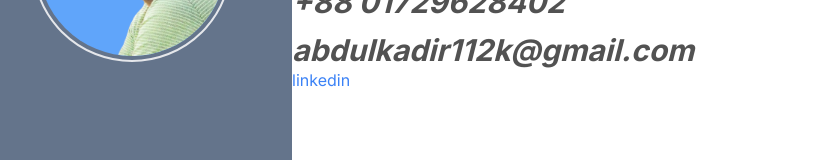
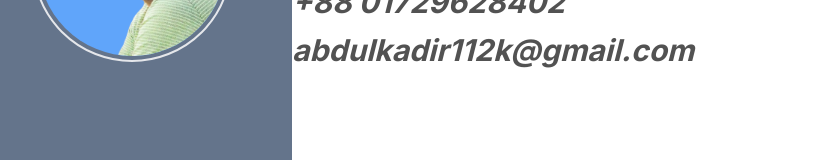
Before and after one commit to abdulKadir112/Abduk-Kadir1, a Next.js app: page /contact in a window 1280 px wide. Shown: the part 228-388 px from the top of the page, without its empty margins (28-867 px from the left). Built offline with nearby package versions, Linux system fonts and the light colour scheme.

Commit message:
file updeated

```diff
--- a/app/components/ContactPage.jsx
+++ b/app/components/ContactPage.jsx
@@ -1,4 +1,3 @@
-import React from 'react'
 import Container from '../layer/Container'
 import BreadCambe from '../layer/BreadCambe'
 
@@ -16,7 +15,7 @@ const ContactPage = () => {
                         <a href="mailto:abdulkadir112k@gmail.com" className='font-semibold italic text-3xl text-[#525252]'>abdulkadir112k@gmail.com</a>
                     </div>
                     <div>
-                        <a href="https://www.linkedin.com/in/abdulkadir112k/" className="hover:scale-110 duration-300 text-blue-500">linkedin</a>
+                        {/* <a href="https://www.linkedin.com/in/abdulkadir112k/" className="hover:scale-110 duration-300 text-blue-500">linkedin</a> */}
                     </div>
                 </div>
             </Container>
--- a/app/components/Navbar.jsx
+++ b/app/components/Navbar.jsx
@@ -9,7 +9,7 @@ import { GrServices } from "react-icons/gr";
 import { MdOutlineWorkOutline } from "react-icons/md";
 import { ImBlog } from "react-icons/im";
 import { RiContactsBook3Line } from "react-icons/ri";
-import Profile from './Profile'
+import Profile from './profile.jsx'
 
 
 const Navbar = () => {
--- a/app/components/profile.jsx
+++ b/app/components/profile.jsx
@@ -10,7 +10,7 @@ import { FaHtml5 } from "react-icons/fa";
 import { SiNextdotjs } from "react-icons/si";
 
 
-const Card = () => {
+const Profile = () => {
   return (
     <div className="relative group">
       <div className="profileCard_container relative p-10 border-2 border-dashed border-transparent rounded-full border-spacing-4 hover:border-gray-400/50">
@@ -63,4 +63,4 @@ const Card = () => {
   );
 }
 
-export default Card;
+export default Profile;
--- a/app/contact/page.js
+++ b/app/contact/page.js
@@ -1,5 +1,5 @@
 import React from 'react'
-import ContactPage from '../components/contactPage'
+import ContactPage from '../components/ContactPage.jsx'
 
 const Home = () => {
   return (
```
